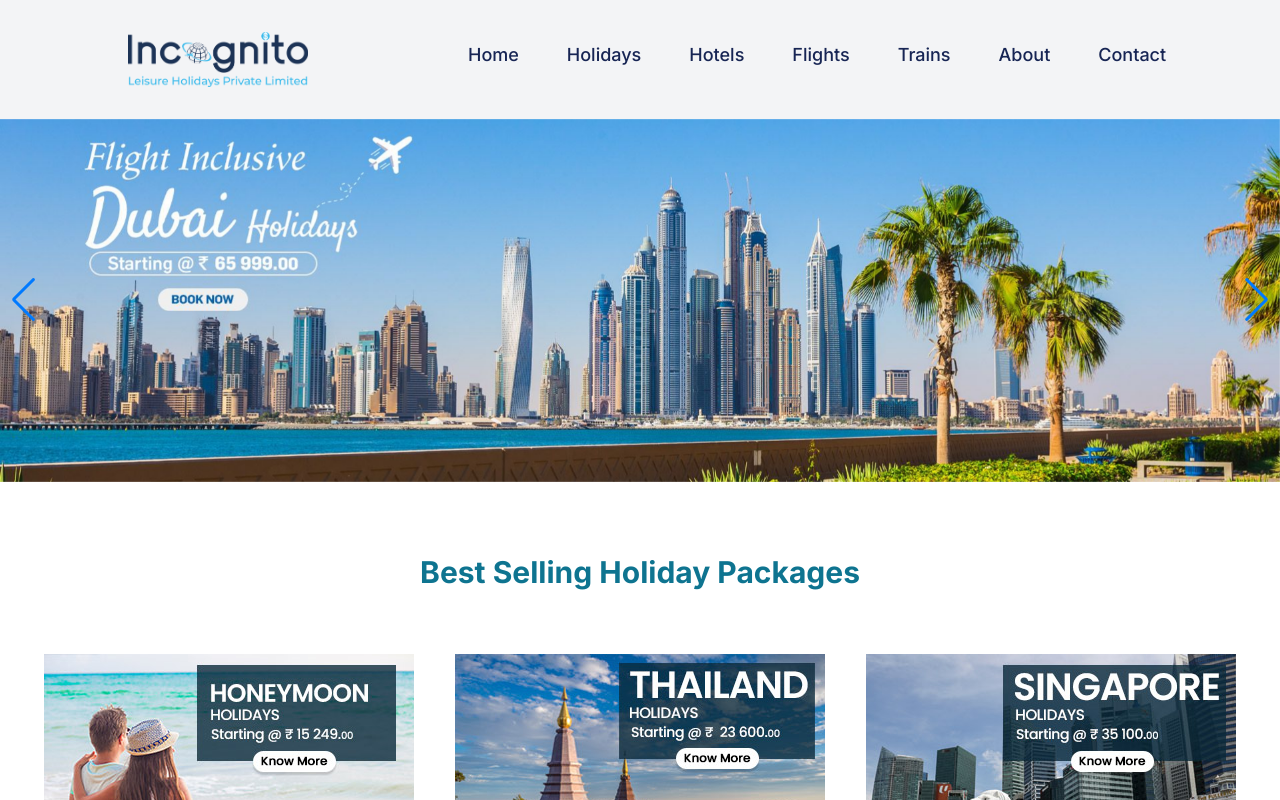
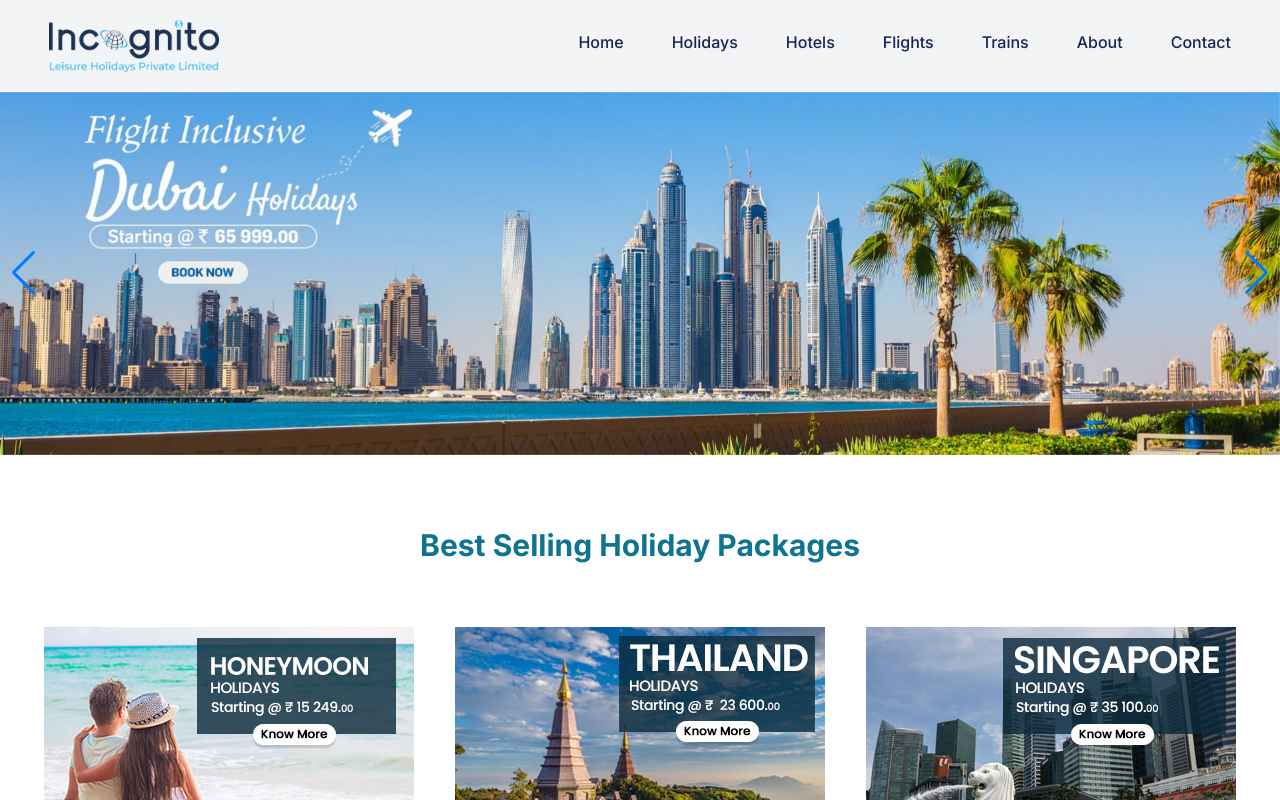
Before and after one commit to Incognito-Holidays/web, a Next.js app: page / in a window 1280 px wide. Shown: the top 800 px of the page. Built offline with nearby package versions, Linux system fonts and the light colour scheme.

Commit message:
feat: make navbar responsive

```diff
--- a/package.json
+++ b/package.json
@@ -16,6 +16,7 @@
     "**/*": "prettier --write --ignore-unknown"
   },
   "dependencies": {
+    "@heroicons/react": "^2.0.18",
     "next": "^13.4.19",
     "react": "^18.2.0",
     "react-dom": "^18.2.0",
--- a/src/app/layout.tsx
+++ b/src/app/layout.tsx
@@ -1,8 +1,6 @@
 import '@styles/globals.css';
 import { Inter } from 'next/font/google';
-
 import Navbar from '@components/navbar';
-
 import type { Metadata } from 'next';
 import type { PropsWithChildren } from 'react';
 
--- a/src/components/navbar.tsx
+++ b/src/components/navbar.tsx
@@ -1,44 +1,69 @@
 'use client';
 
+import { useState } from 'react';
 import Image from 'next/image';
-import { useRouter } from 'next/navigation';
+import Link from 'next/link';
+import { Bars3Icon } from '@heroicons/react/24/outline';
 import logo from '@public/assets/incognito-logo.png';
 
 const Navbar: React.FC = () => {
-  const router = useRouter();
+  const [showMobileMenu, setShowMobileMenu] = useState(false);
 
   return (
-    <nav className='flex items-center space-x-40 bg-gray-100 px-32 py-8'>
-      <Image
-        onClick={(): void => router.push('/')}
-        src={logo}
-        width={180}
-        height={180}
-        alt='logo'
-        className='cursor-pointer'
-      />
-      <div className='flex space-x-12'>
-        <p className='cursor-pointer border-b-4 border-transparent pb-1 text-lg font-medium text-blue-950 transition-all duration-200 hover:border-cyan-500 hover:text-cyan-500'>
+    <nav className='bg-gray-100'>
+      <div className='mx-auto w-full max-w-6.5xl px-4 py-5 md:px-6'>
+        <div className='flex items-center justify-between'>
+          <div>
+            <Image src={logo} width={170} height={170} alt='logo' />
+          </div>
+
+          <div className='hidden items-center space-x-12 md:flex'>
+            <Link
+              href='/'
+              className='border-b-4 border-transparent pb-1 font-medium text-blue-950 transition duration-200 hover:border-cyan-500 hover:text-cyan-500'
+            >
               Home
-        </p>
-        <p className='cursor-pointer border-b-4 border-transparent pb-1 text-lg font-medium text-blue-950 transition-all duration-200 hover:border-cyan-500 hover:text-cyan-500'>
+            </Link>
+            <button className='border-b-4 border-transparent pb-1 font-medium text-blue-950 transition duration-200 hover:border-cyan-500 hover:text-cyan-500'>
               Holidays
-        </p>
-        <p className='cursor-pointer border-b-4 border-transparent pb-1 text-lg font-medium text-blue-950 transition-all duration-200 hover:border-cyan-500 hover:text-cyan-500'>
+            </button>
+            <button className='border-b-4 border-transparent pb-1 font-medium text-blue-950 transition duration-200 hover:border-cyan-500 hover:text-cyan-500'>
               Hotels
-        </p>
-        <p className='cursor-pointer border-b-4 border-transparent pb-1 text-lg font-medium text-blue-950 transition-all duration-200 hover:border-cyan-500 hover:text-cyan-500'>
+            </button>
+            <button className='border-b-4 border-transparent pb-1 font-medium text-blue-950 transition duration-200 hover:border-cyan-500 hover:text-cyan-500'>
               Flights
-        </p>
-        <p className='cursor-pointer border-b-4 border-transparent pb-1 text-lg font-medium text-blue-950 transition-all duration-200 hover:border-cyan-500 hover:text-cyan-500'>
+            </button>
+            <button className='border-b-4 border-transparent pb-1 font-medium text-blue-950 transition duration-200 hover:border-cyan-500 hover:text-cyan-500'>
               Trains
-        </p>
-        <p className='cursor-pointer border-b-4 border-transparent pb-1 text-lg font-medium text-blue-950 transition-all duration-200 hover:border-cyan-500 hover:text-cyan-500'>
+            </button>
+            <button className='border-b-4 border-transparent pb-1 font-medium text-blue-950 transition duration-200 hover:border-cyan-500 hover:text-cyan-500'>
               About
-        </p>
-        <p className='cursor-pointer border-b-4 border-transparent pb-1 text-lg font-medium text-blue-950 transition-all duration-200 hover:border-cyan-500 hover:text-cyan-500'>
+            </button>
+            <button className='border-b-4 border-transparent pb-1 font-medium text-blue-950 transition duration-200 hover:border-cyan-500 hover:text-cyan-500'>
               Contact
-        </p>
+            </button>
+          </div>
+
+          <div className='block md:hidden'>
+            <button onClick={(): void => setShowMobileMenu((prev) => !prev)}>
+              <Bars3Icon className='h-7 w-7' />
+            </button>
+          </div>
+        </div>
+      </div>
+
+      <div
+        className={`${
+          showMobileMenu ? 'block' : 'hidden'
+        } space-y-2 bg-gray-100 px-4 py-2`}
+      >
+        <button className='block text-sm font-medium'>Home</button>
+        <button className='block text-sm font-medium'>Holidays</button>
+        <button className='block text-sm font-medium'>Hotels</button>
+        <button className='block text-sm font-medium'>Flights</button>
+        <button className='block text-sm font-medium'>Trains</button>
+        <button className='block text-sm font-medium'>About</button>
+        <button className='block text-sm font-medium'>Contact</button>
       </div>
     </nav>
   );
--- a/tailwind.config.js
+++ b/tailwind.config.js
@@ -6,7 +6,11 @@ module.exports = {
     './src/pages/**/*.{js,ts,jsx,tsx,mdx}'
   ],
   theme: {
-    extend: {}
+    extend: {
+      maxWidth: {
+        '6.5xl': '1230px'
+      }
+    }
   },
   plugins: []
 };
```
Also changed, not shown: 1 other file (tests, documents, lock files or other folders). Lines whose indentation alone changed are shown as unchanged.
